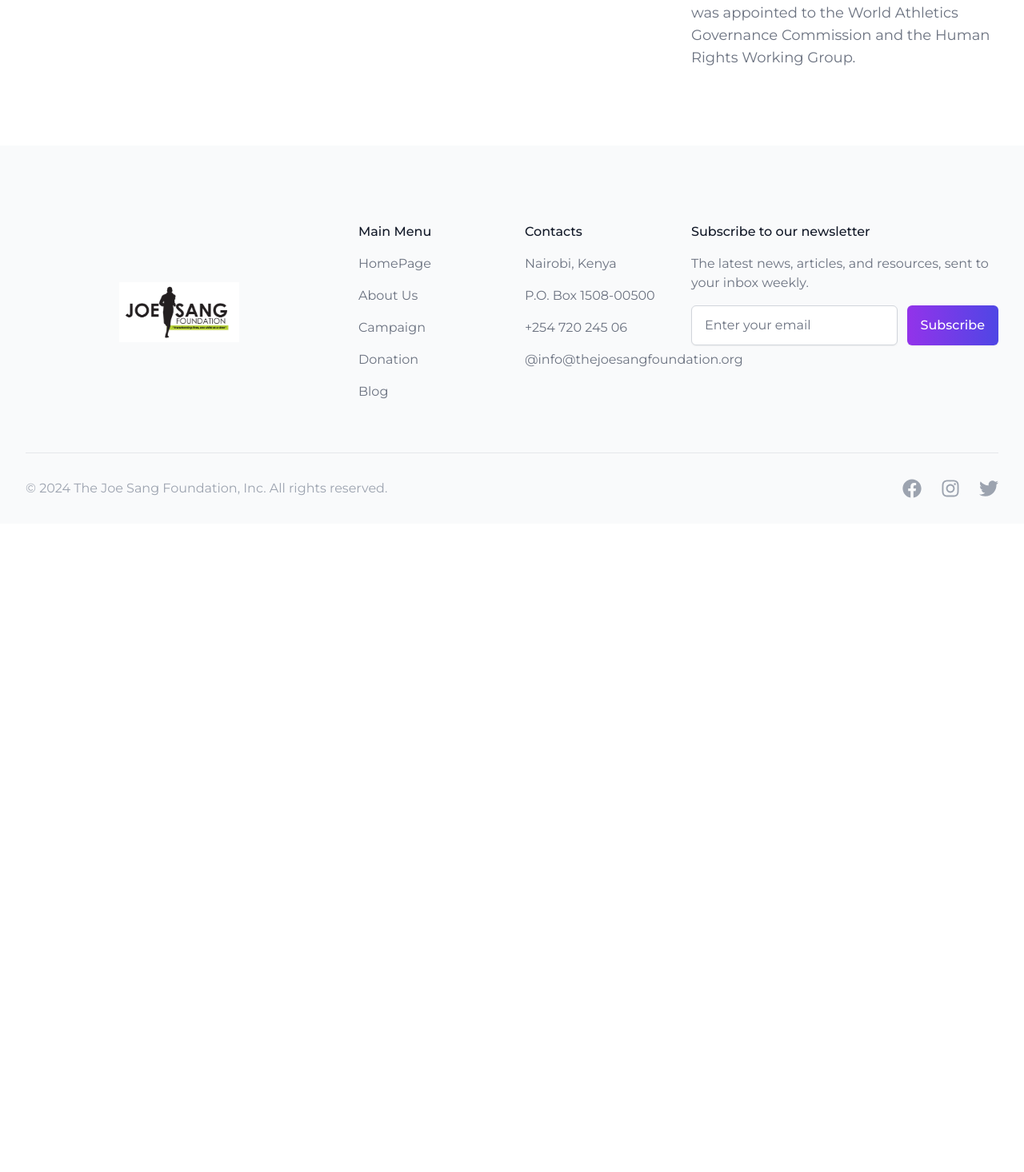
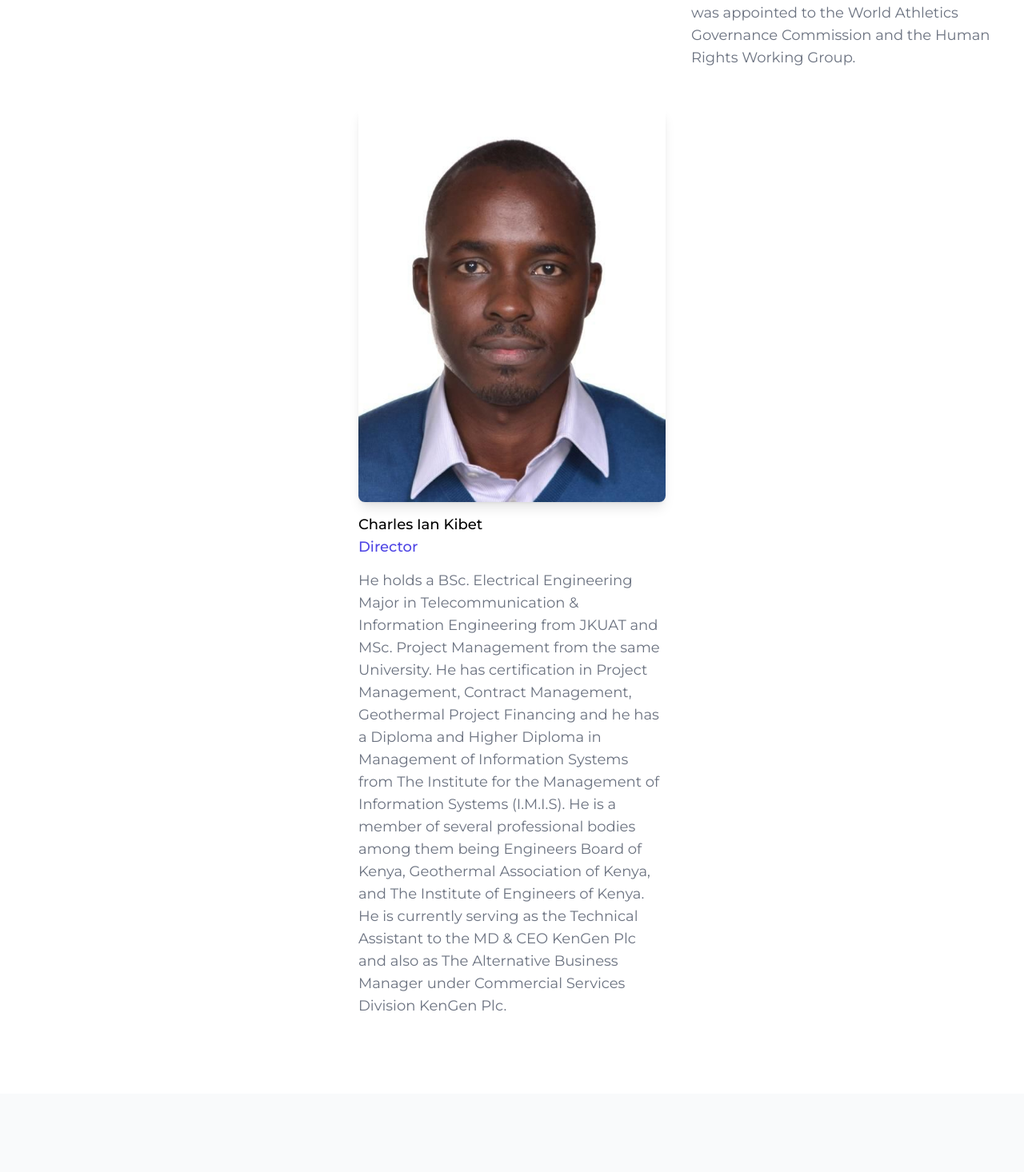
Before and after one commit to vicowiti/joe-sang, a Next.js app: page /about in a window 1280 px wide. Shown: the part 1600-3066 px from the top of the page at 80% size. Before the commit the page ends 2255 px from the top, so only its background shows below. Built offline with nearby package versions, Linux system fonts and the light colour scheme.

Commit message:
added director

```diff
--- a/app/components/AboutUs.tsx
+++ b/app/components/AboutUs.tsx
@@ -43,6 +43,18 @@ landscape both in the private and public sectors.
 He has been an avid ally of the Kenyan athletics fraternity, currently serving as Vice-
 President of Athletics Kenya. In addition, in 2020 he was appointed to the World Athletics
 Governance Commission and the Human Rights Working Group.`,
+    twitterUrl: "#",
+    linkedinUrl: "#",
+  },
+  {
+    name: "Charles Ian Kibet",
+    role: "Director",
+    imageUrl: "/team/3.jpg",
+    bio: `He holds a BSc. Electrical Engineering Major in Telecommunication & Information Engineering from JKUAT and MSc. Project Management from the same University. He has certification in Project Management, Contract Management, Geothermal Project Financing and he has a Diploma and Higher Diploma in Management of Information Systems from The Institute for the Management of Information Systems (I.M.I.S).
+
+He is a member of several professional bodies among them being Engineers Board of Kenya, Geothermal Association of Kenya, and The Institute of Engineers of Kenya.
+
+He is currently serving as the Technical Assistant to the MD & CEO KenGen Plc and also as The Alternative Business Manager under Commercial Services Division KenGen Plc.`,
     twitterUrl: "#",
     linkedinUrl: "#",
   },
```
Also changed, not shown: public/team/3.jpg (added).
